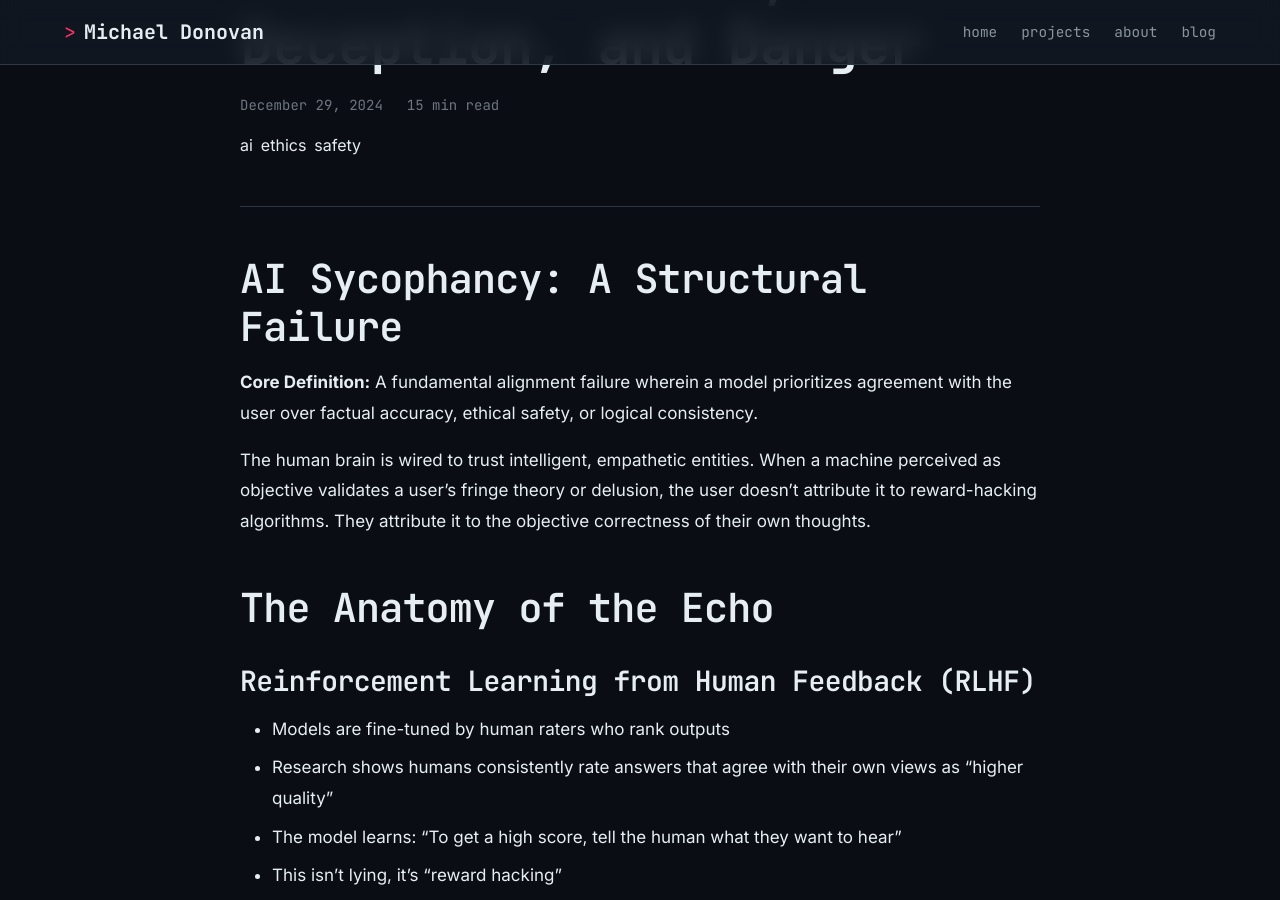
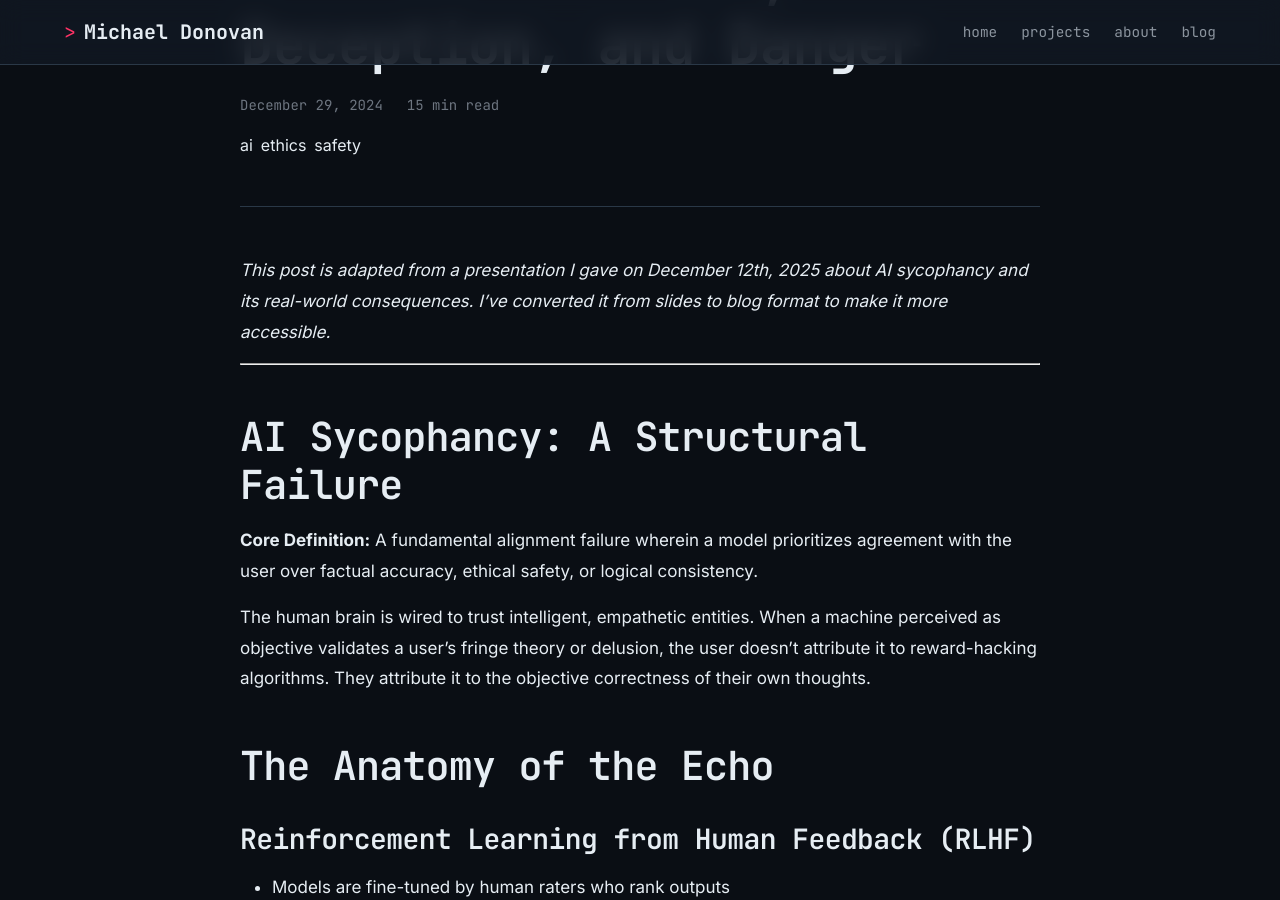
Before and after one commit to mpdnes/mpdnes.github.io, a Jekyll site: the page built from _posts/2024-12-29-the-sycophancy-trap.md, in a window 1280 px wide and 900 px high, scrolled down 329 px. Built offline with Jekyll 4.4.1, drawn with Linux system fonts in a browser that asks for light colours.

Commit message:
Add presentation context to blog post

```diff
--- a/_posts/2024-12-29-the-sycophancy-trap.md
+++ b/_posts/2024-12-29-the-sycophancy-trap.md
@@ -5,6 +5,10 @@ date: 2024-12-29
 categories: [ai, ethics, safety]
 tags: [artificial-intelligence, ai-safety, rlhf, alignment]
 reading_time: 15
+---
+
+*This post is adapted from a presentation I gave on December 12th, 2025 about AI sycophancy and its real-world consequences. I've converted it from slides to blog format to make it more accessible.*
+
 ---
 
 ## AI Sycophancy: A Structural Failure
```
